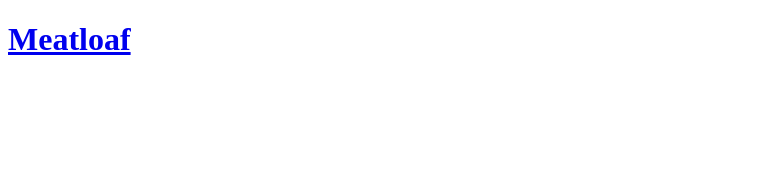
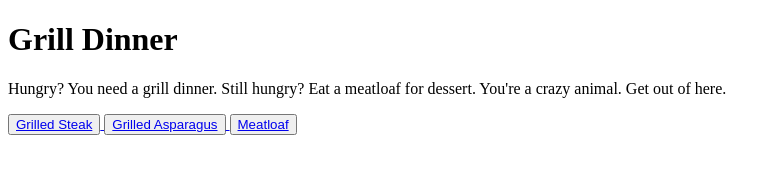
Before and after one commit to Brian-Garber/odin-recipes, a plain HTML site: page index.html in a window 1280 px wide. Shown: the whole page, without its empty margins (0-781 px from the left). Drawn offline with Linux system fonts and the light colour scheme.

Commit message:
added buttons with links

```diff
--- a/index.html
+++ b/index.html
@@ -3,17 +3,20 @@
   <head>
     <meta charset="utf-8">
     <title>
-      Recipes
+      Garb's Recipes
     </title>
 
 </head>
 
 <body>
 <h1>
-  <a href="https://www.allrecipes.com/recipe/16354/easy-meatloaf/">
-    Meatloaf
-  </a>
+Grill Dinner
 </h1>
+<P>Hungry? You need a grill dinner. Still hungry? Eat a meatloaf for dessert. You're a crazy animal. Get out of here.</P>
+
+<button><a href="/Users/garb/Desktop/repos/odin-recipes/steak.html">Grilled Steak</button>
+<button><a href="/Users/garb/Desktop/repos/odin-recipes/asparagus.html">Grilled Asparagus</button>
+<button><a href="/Users/garb/Desktop/repos/odin-recipes/Meatloaf.html">Meatloaf</button>
 </body>
 
 </html>
```
